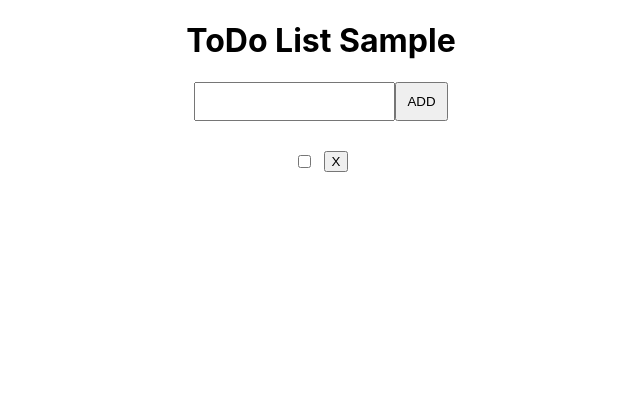
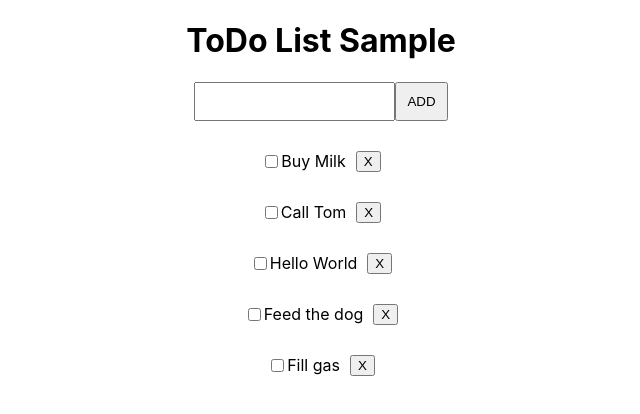
Before and after one commit to SayaliNaik/ToDoList, a React (Create React App) app: page / in a window 1280 px wide. Shown: the top 414 px of the page, without its empty margins (319-959 px from the left). Built offline with nearby package versions, Linux system fonts and the light colour scheme.

Commit message:
Read the values in list

```diff
--- a/src/App.js
+++ b/src/App.js
@@ -1,4 +1,6 @@
-import React from 'react';
+import React, { useState } from 'react';
+import data from "./testData.json";
+
 import Header from "./Components/Header";
 import ToDoForm from './Components/ToDoForm';
 import ToDoList from './Components/ToDoList';
@@ -6,11 +8,16 @@ import ToDoList from './Components/ToDoList';
 import './App.css';
 
 function App() {
+
+    const [ toDoList, setToDoList ] = useState(data);
+
     return (
         <div className="App">
             <Header />
             <ToDoForm />
-            <ToDoList />
+            <ToDoList
+                toDoList={toDoList}
+            />
         </div>
     );
 }
--- a/src/Components/ToDoItem.js
+++ b/src/Components/ToDoItem.js
@@ -1,13 +1,13 @@
 import React from 'react';
 import { ToDo} from '../App.css.js';
 
-const ToDoItem = () => {
+const ToDoItem = ({ todo }) => {
     return (
         <ToDo>
             <input
                 type="checkbox"
             />
-            <div></div>
+            <div>{todo.task}</div>
             <button
                 style={{marginLeft: "10px"}}
             >
--- a/src/Components/ToDoList.js
+++ b/src/Components/ToDoList.js
@@ -1,10 +1,16 @@
 import React from "react";
 import ToDoItem from "./ToDoItem";
 
-const ToDoList = () => {
+const ToDoList = ({ toDoList }) => {
     return (
         <div>
-            <ToDoItem />
+            {toDoList.map((todo, id) => (
+                <ToDoItem
+                    key={id}
+                    id={id}
+                    todo={todo}
+                />
+            ))}
         </div>
     );
 };
```
